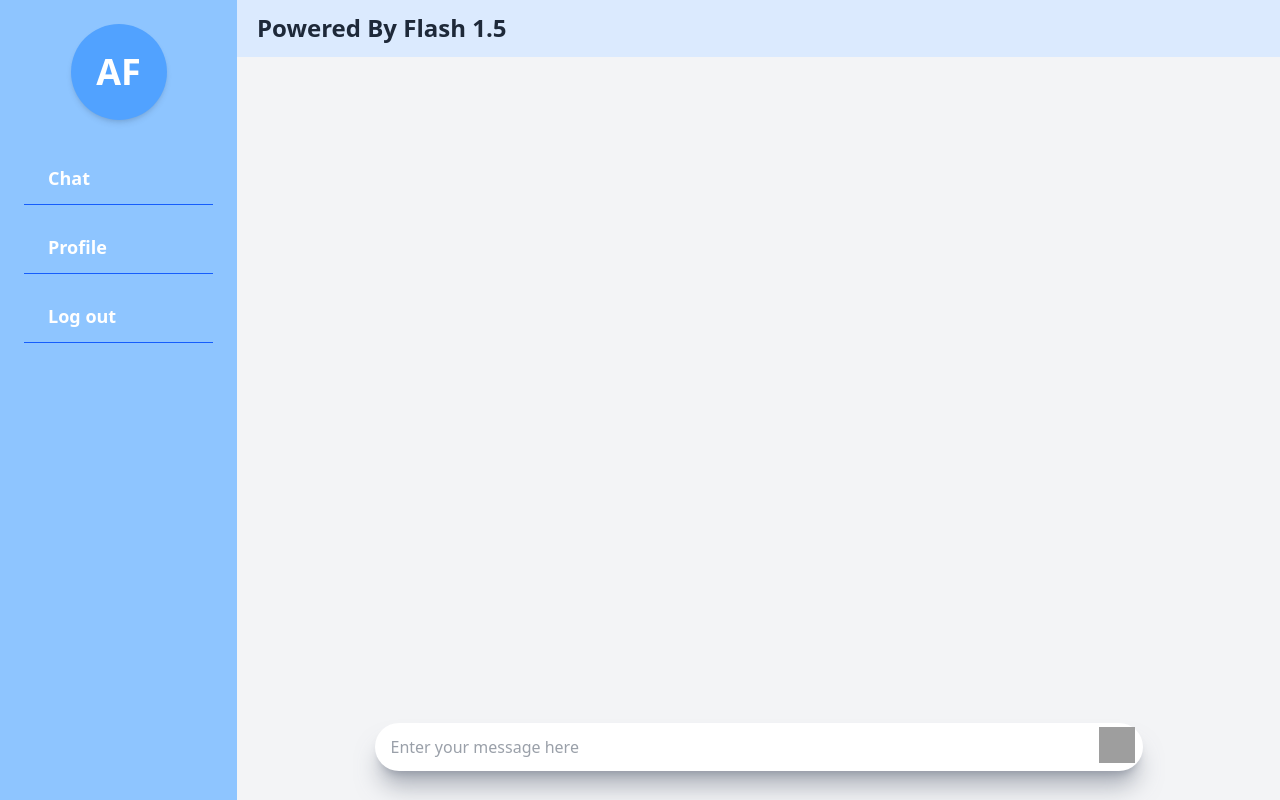
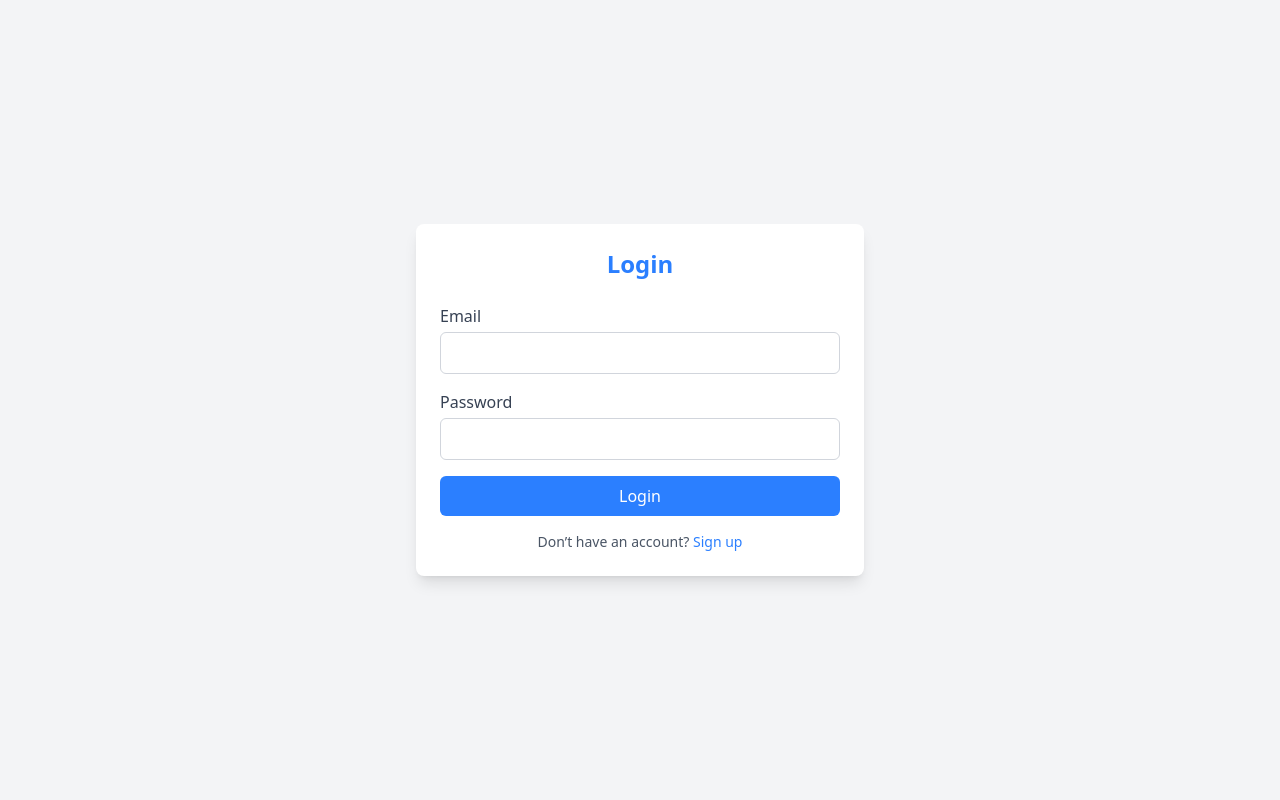
Before and after one commit to Muhammad-Abdullah-Feroz/ChatBot, a React (Vite) app: page / in a window 1280 px wide. Built offline with nearby package versions, Linux system fonts and the light colour scheme; grey boxes are pictures that could not be loaded.

Commit message:
Added the login page

```diff
--- a/package.json
+++ b/package.json
@@ -12,7 +12,8 @@
   "dependencies": {
     "@tailwindcss/vite": "^4.0.0",
     "react": "^18.3.1",
-    "react-dom": "^18.3.1"
+    "react-dom": "^18.3.1",
+    "react-hook-form": "^7.54.2"
   },
   "devDependencies": {
     "@eslint/js": "^9.17.0",
--- a/src/App.jsx
+++ b/src/App.jsx
@@ -4,6 +4,7 @@ import viteLogo from '/vite.svg'
 import './App.css'
 import Chat from './components/Chat'
 import Sidebar from './components/Sidebar'
+import Login from './components/Login'
 
 function App() {
   const [userName, setUserName] = useState("Guest User")
@@ -12,10 +13,11 @@ function App() {
 
   return (
     <>
-      <div className='App h-screen w-screen flex flex-row'>
+    <Login/>
+      {/* <div className='App h-screen w-screen flex flex-row'>
         <Sidebar user = "Abdullah Feroz"/>
         <Chat/>
-      </div>
+      </div> */}
     </>
   )
 }
--- /dev/null
+++ b/src/components/Login.jsx
@@ -0,0 +1,106 @@
+import React from "react";
+import { useForm } from "react-hook-form";
+
+const Login = () => {
+    const users = [
+        { username: "Abdullah Feroz", email: "feroz@gmail.com", password: "password1" },
+        { username: "Ali Raza", email: "ali.raza@gmail.com", password: "password2" },
+        { username: "Fatima Khan", email: "fatima.khan@gmail.com", password: "password3" },
+        { username: "Usman Ahmed", email: "usman.ahmed@gmail.com", password: "password4" },
+        { username: "Sara Malik", email: "sara.malik@gmail.com", password: "password5" },
+      ];
+
+
+  const {
+    register,
+    handleSubmit,
+    formState: { errors },
+  } = useForm();
+
+  const onSubmit = (data) => {
+    const loggedInUser = users.find(user => user.email === data.email && user.password === data.password)
+    if(loggedInUser){
+        alert(`Welcome ${loggedInUser.username}`)
+    }else{
+        alert("Invalid email or password")
+    }
+  };
+
+  return (
+    <div className="flex items-center justify-center h-screen bg-gray-100">
+      <div className="w-full max-w-md bg-white p-6 rounded-lg shadow-lg">
+        <h2 className="text-2xl font-bold text-center mb-6 text-blue-500">Login</h2>
+        <form onSubmit={handleSubmit(onSubmit)} className="space-y-4">
+          {/* Email Input */}
+          <div>
+            <label htmlFor="email" className="block text-gray-700 font-medium mb-1">
+              Email
+            </label>
+            <input
+              type="email"
+              id="email"
+              {...register("email", {
+                required: "Email is required",
+                pattern: {
+                  value: /^[a-zA-Z0-9._%+-]+@[a-zA-Z0-9.-]+\.[a-zA-Z]{2,}$/,
+                  message: "Invalid email address",
+                },
+              })}
+              className={`w-full px-4 py-2 border rounded-md focus:outline-none focus:ring-2 focus:ring-blue-500 ${
+                errors.email ? "border-red-500" : "border-gray-300"
+              }`}
+            />
+            {errors.email && (
+              <p className="text-red-500 text-sm mt-1">{errors.email.message}</p>
+            )}
+          </div>
+
+          {/* Password Input */}
+          <div>
+            <label htmlFor="password" className="block text-gray-700 font-medium mb-1">
+              Password
+            </label>
+            <input
+              type="password"
+              id="password"
+              {...register("password", {
+                required: "Password is required",
+                minLength: {
+                  value: 6,
+                  message: "Password must be at least 6 characters",
+                },
+              })}
+              className={`w-full px-4 py-2 border rounded-md focus:outline-none focus:ring-2 focus:ring-blue-500 ${
+                errors.password ? "border-red-500" : "border-gray-300"
+              }`}
+            />
+            {errors.password && (
+              <p className="text-red-500 text-sm mt-1">{errors.password.message}</p>
+            )}
+          </div>
+
+          {/* Submit Button */}
+          <div>
+            <button
+              type="submit"
+              className="w-full bg-blue-500 text-white py-2 rounded-md hover:bg-blue-600 transition duration-200"
+            >
+              Login
+            </button>
+          </div>
+        </form>
+        {/* Footer */}
+        <div className="mt-4 text-center">
+          <p className="text-sm text-gray-600">
+            Don’t have an account?{" "}
+            <a href="/signup" className="text-blue-500 hover:underline">
+              Sign up
+            </a>
+          </p>
+        </div>
+      </div>
+    </div>
+  );
+};
+
+export default Login;
```
Also changed, not shown: 1 other file (tests, documents, lock files or other folders).
